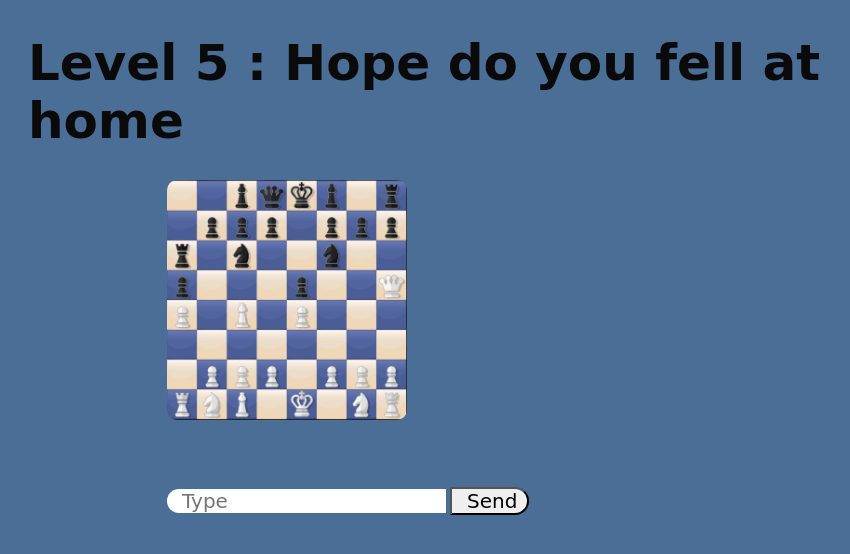
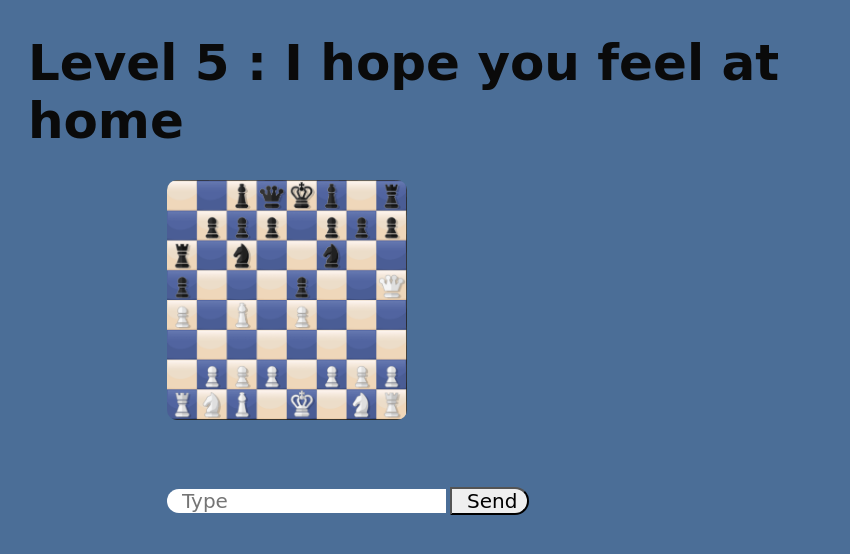
Before and after one commit to BeatrizFigueiredo01/Rowena, a plain HTML site: page five.html in a window 1280 px wide. Shown: the whole page, without its empty margins (334-1184 px from the left). Drawn offline with Linux system fonts and the light colour scheme; a web font is replaced by a local one.

Commit message:
Update five.html

```diff
--- a/five.html
+++ b/five.html
@@ -16,7 +16,7 @@
 
 
 
-    <h1 >Level 5 : Hope do you fell at home </h1>
+    <h1 >Level 5 : I hope you feel at home </h1>
 <img src="imgs/xaque-mate.png" alt="imagem">
 
     <div id="box">
```
